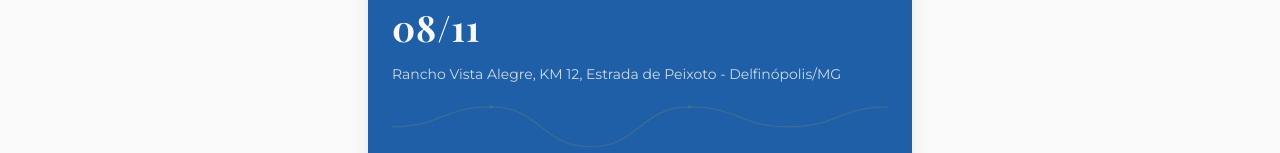
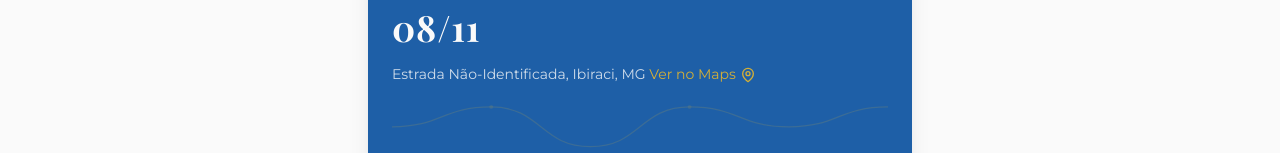
Before and after one commit to gabriel-Oak/wedding, a Next.js app: page /convite in a window 1280 px wide. Shown: the part 1059-1212 px from the top of the page. Built offline with nearby package versions, Linux system fonts and the light colour scheme; a web font is replaced by a local one.

Commit message:
fix: update venue name and address with Maps link

```diff
--- a/src/modules/invite/invite-page/components/WeddingDayCard.tsx
+++ b/src/modules/invite/invite-page/components/WeddingDayCard.tsx
@@ -1,6 +1,22 @@
 import Image from 'next/image';
 import VineDivider from '@/shared/ui/VineDivider';
 import EucalyptusBranch from '@/shared/ui/EucalyptusBranch';
+
+const MapPinIcon = () => (
+  <svg
+    xmlns="http://www.w3.org/2000/svg"
+    viewBox="0 0 24 24"
+    fill="none"
+    stroke="currentColor"
+    strokeWidth={2}
+    strokeLinecap="round"
+    strokeLinejoin="round"
+    className="w-4 h-4"
+  >
+    <path d="M20 10c0 6-8 12-8 12s-8-6-8-12a8 8 0 1 1 16 0Z" />
+    <circle cx={12} cy={10} r={3} />
+  </svg>
+);
 
 export function WeddingDayCard() {
   return (
@@ -9,7 +25,7 @@ export function WeddingDayCard() {
       <div className="relative h-56 overflow-hidden">
         <Image
           src="/images/quiosque_ensolarado.png"
-          alt="Rancho Vista Alegre"
+          alt="Rancho Casa Azul"
           fill
           className="object-cover"
           sizes="100%"
@@ -40,7 +56,16 @@ export function WeddingDayCard() {
 
         {/* Location */}
         <p className="font-body text-wedding-cream/80 text-sm leading-relaxed mb-4">
-          Rancho Vista Alegre, KM 12, Estrada de Peixoto - Delfinópolis/MG
+          Estrada Não-Identificada, Ibiraci, MG{' '}
+          <a
+            href="https://maps.app.goo.gl/bTiGgPg2TKULLF7L7"
+            target="_blank"
+            rel="noopener noreferrer"
+            className="text-wedding-gold hover:underline inline-flex items-center gap-1 transition-colors"
+          >
+            Ver no Maps
+            <MapPinIcon />
+          </a>
         </p>
 
         {/* Decorative vine */}
```
